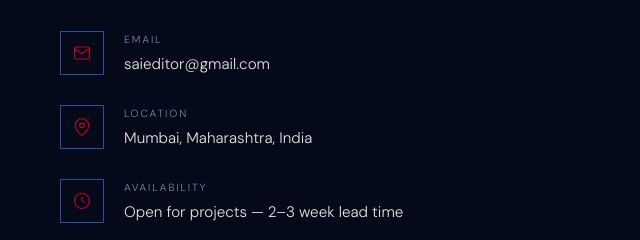
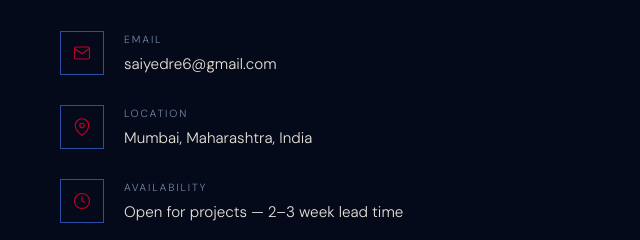
Before and after one commit to siddharth758/EDITOR-PORTFOLIO, a plain HTML site: page index.html in a window 1280 px wide. Shown: the part 6789-7029 px from the top of the page, 0-640 px from the left. Drawn offline with nearby package versions, Linux system fonts and the light colour scheme; a web font is replaced by a local one.

Commit message:
Update index.html

```diff
--- a/index.html
+++ b/index.html
@@ -2556,7 +2556,7 @@
               </div>
               <div>
                 <div class="contact-item-label">Email</div>
-                <div class="contact-item-val">saieditor@gmail.com</div>
+                <div class="contact-item-val">saiyedre6@gmail.com</div>
               </div>
             </div>
             <div class="contact-item">
```
